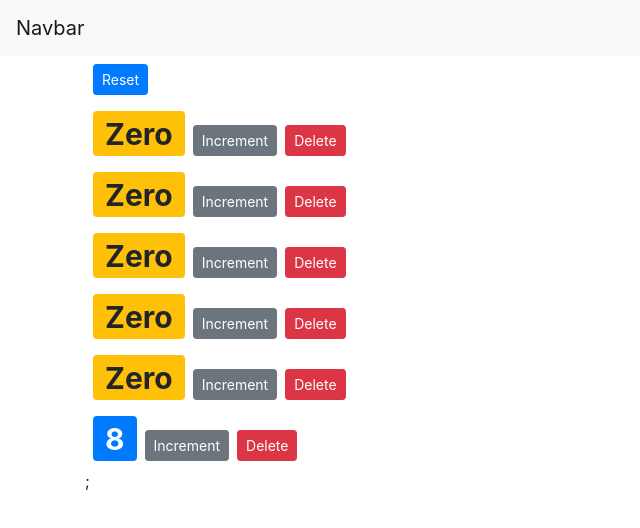
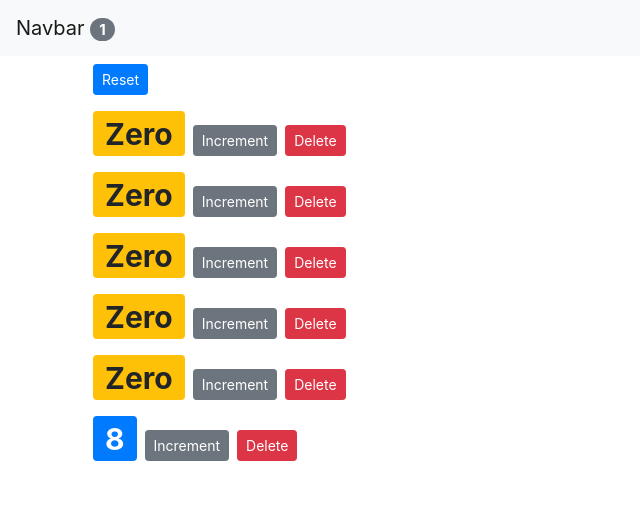
Before and after one commit to yuliangjin1985/counter-app, a React (Create React App) app: page / in a window 1280 px wide. Shown: the top 528 px of the page, without its empty margins (0-640 px from the left). Built offline with nearby package versions, Linux system fonts and the light colour scheme.

Commit message:
lift state to parent component

```diff
--- a/src/App.js
+++ b/src/App.js
@@ -5,12 +5,53 @@ import Counters from './components/counters';
 import NavBar from './components/navbar';
 
 class App extends Component {
+
+  state = {
+    counters: [
+        {id: 1, count: 0},
+        {id: 2, count: 0},
+        {id: 3, count: 0},
+        {id: 4, count: 0},
+        {id: 5, count: 0},
+        {id: 6, count: 8}
+    ]
+}
+
+handleReset = () => {
+    const counters = this.state.counters.map( c => {
+        c.count = 0;
+        return c;
+    });
+    this.setState({counters});
+}
+
+handleIncrement = (counter) => {
+  const counters = [...this.state.counters];
+  const index = counters.indexOf(counter);
+  const newCounter = {...counter};
+  counters[index] = newCounter;
+  newCounter.count++;
+  this.setState({counters});
+  console.log("ole object", counter);
+  console.log("new object", newCounter);
+}
+
+handleDelete = (counterId) => {
+  const newCounters = this.state.counters.filter(counter => counter.id !== counterId);
+  this.setState({counters: newCounters});
+};
+
   render() {
     return (
       <React.Fragment>
-       <NavBar />
+       <NavBar length={this.state.counters.filter(c => c.count > 0).length}/>
        <main className="container">
-        <Counters />
+        <Counters
+          counters={this.state.counters}
+          onReset={this.handleReset}
+          onDelete={this.handleDelete}
+          onIncrement={this.handleIncrement}
+        />
        </main>
       </React.Fragment>
     );
--- a/src/components/counters.jsx
+++ b/src/components/counters.jsx
@@ -2,54 +2,20 @@ import React, { Component } from 'react';
 import Counter from './counter';
 
 class Counters extends Component {
-    state = {
-        counters: [
-            {id: 1, count: 0},
-            {id: 2, count: 0},
-            {id: 3, count: 0},
-            {id: 4, count: 0},
-            {id: 5, count: 0},
-            {id: 6, count: 8}
-        ]
-    }
-
-    handleReset = () => {
-        const counters = this.state.counters.map( c => {
-            c.count = 0;
-            return c;
-        });
-        this.setState({counters});
-    }
     render() {
         return <div>
             <button className="btn btn-primary btn-sm m-2"
-                onClick={this.handleReset}>Reset
+                onClick={this.props.onReset}>Reset
             </button>
-            {this.state.counters.map(count =>
+            {this.props.counters.map(count =>
                 <Counter
                     key={count.id}
                     counter={count}
-                    onDelete={this.handleDelete}
-                    onIncrement={this.handleIncrement}
-            />)};
+                    onDelete={this.props.onDelete}
+                    onIncrement={this.props.onIncrement}
+            />)}
            </div>
     }
-
-    handleIncrement = (counter) => {
-        const counters = [...this.state.counters];
-        const index = counters.indexOf(counter);
-        const newCounter = {...counter};
-        counters[index] = newCounter;
-        newCounter.count++;
-        this.setState({counters});
-        console.log("ole object", counter);
-        console.log("new object", newCounter);
-    }
-
-    handleDelete = (counterId) => {
-        const newCounters = this.state.counters.filter(counter => counter.id !== counterId);
-        this.setState({counters: newCounters});
-    };
 }
 
 export default Counters;
--- a/src/components/navbar.jsx
+++ b/src/components/navbar.jsx
@@ -4,7 +4,7 @@ class NavBar extends Component {
     render() {
         return (
         <nav className="navbar navbar-light bg-light">
-            <a className="navbar-brand" href="#">Navbar</a>
+            <a className="navbar-brand" href="#">Navbar <span className="badge badge-pill badge-secondary">{this.props.length}</span></a>
         </nav>
         );
     }
```
Also changed, not shown: 1 other file (tests, documents, lock files or other folders).
